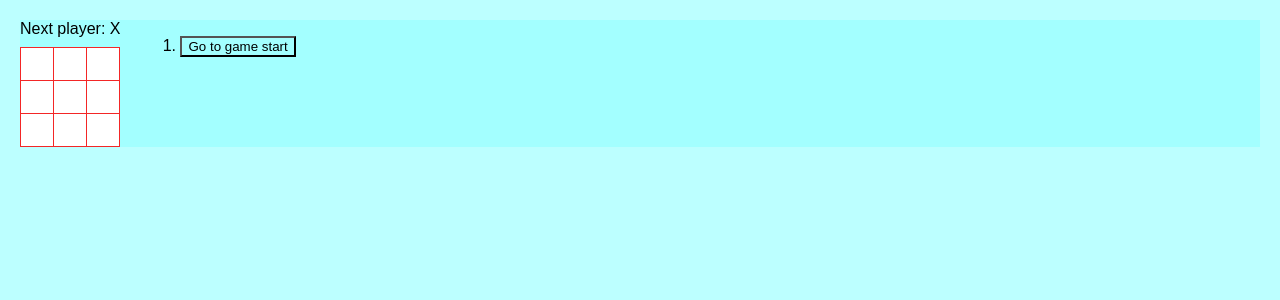
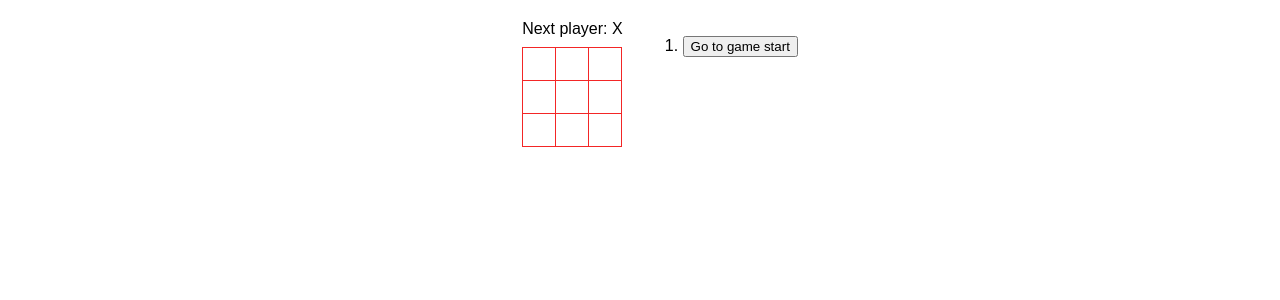
Before and after one commit to LRSORRENTI/reactDevTicTacToe, a React (Create React App) app: page / in a window 1280 px wide. Shown: the top 300 px of the page. Built offline with nearby package versions, Linux system fonts and the light colour scheme.

Commit message:
added background color change, I think I want to go for a neon aesthetic, we'll see how it goes, going to be breaking a lot in this branch probably

```diff
--- a/src/styles.css
+++ b/src/styles.css
@@ -11,13 +11,17 @@ your Square component in the App.js file. */
 
 * {
   box-sizing: border-box;
-  background-color: rgba(163, 255, 255, 0.725);
+  /* background-color: rgba(163, 255, 255, 0.725); */
 }
 
 body {
   font-family: sans-serif;
   margin: 20px;
   padding: 0;
+
+  background: linear-gradient(to center, #000000, #111111, #222222, #333333);
+  height: 100vh;
+  width: 100vw;
 }
 
 h1 {
@@ -84,7 +88,9 @@ ul {
 }
 .game {
   display: flex;
+  justify-content: center;
   flex-direction: row;
+  padding-bottom: 100vh;
 }
 
 .game-info {
```
